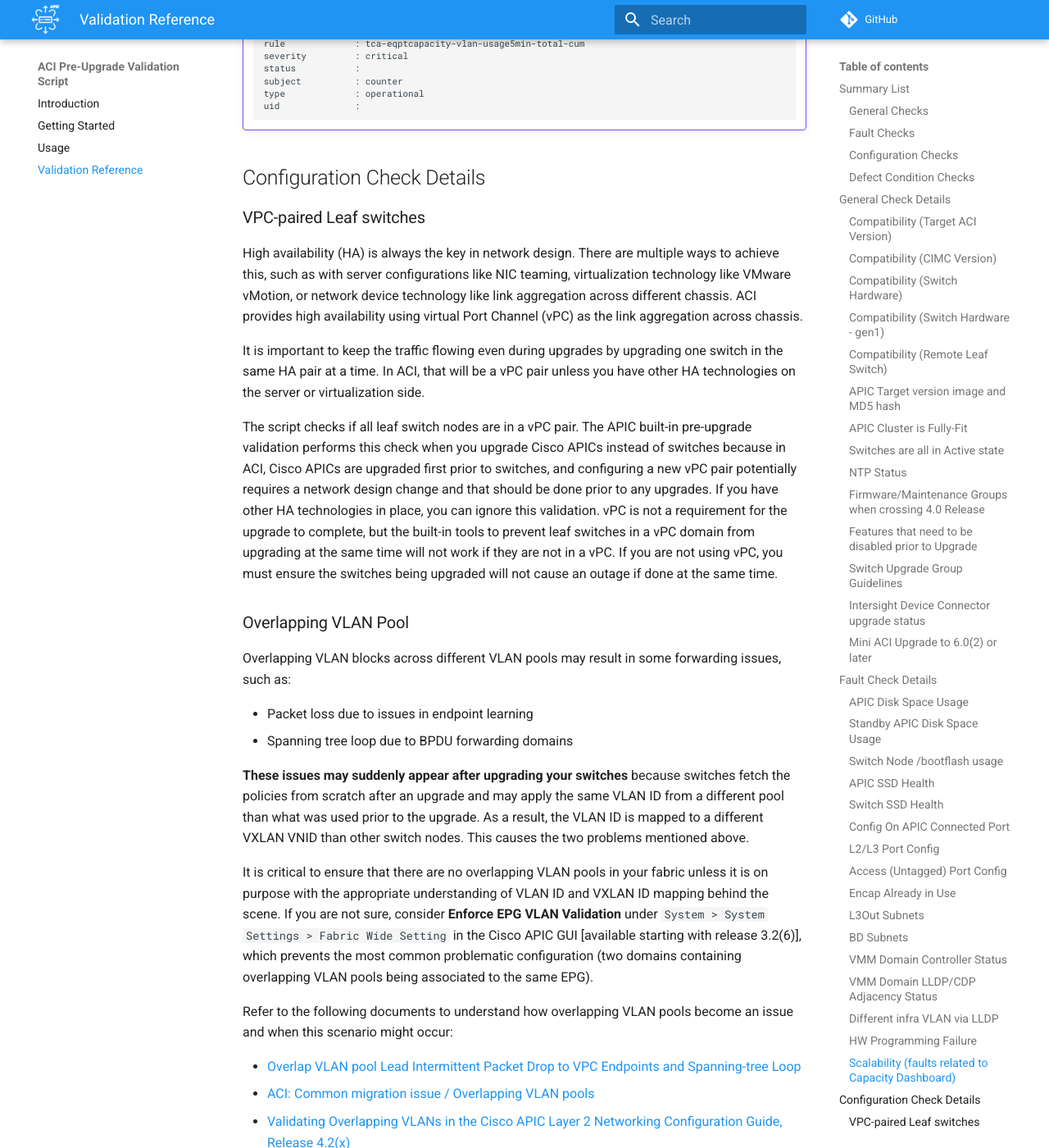
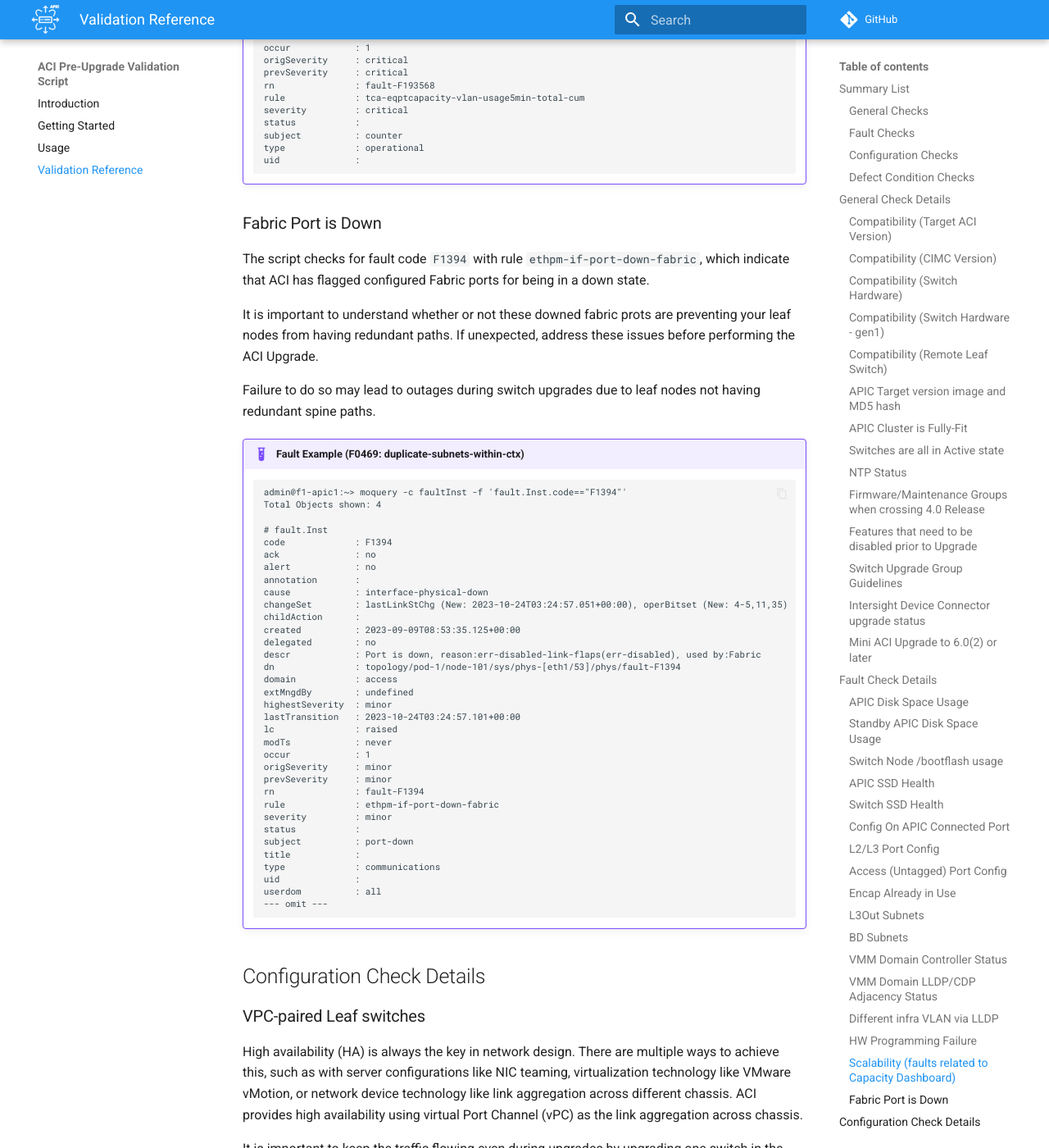
Before and after one commit to datacenter/ACI-Pre-Upgrade-Validation-Script, an MkDocs documentation site: the page built from docs/docs/validations.md, in a window 1280 px wide and 1400 px high, scrolled down 30105 px. Shown: the whole window at 82% size. Built offline with MkDocs 1.6.1 and Material for MkDocs 9.7.7, drawn with Linux system fonts in a browser that asks for light colours; emoji names are drawn with the system emoji font; comment, search, counter and statistics services are not loaded; some of the changed text lies outside the part shown.

Commit message:
fabric_port_down_check check + tests + doc

````diff
--- a/aci-preupgrade-validation-script.py
+++ b/aci-preupgrade-validation-script.py
@@ -2915,7 +2915,7 @@
     unformatted_data = []
     data = []
     recommended_action = 'Identify if these ports are needed for redundancy and reason for being down'
-    doc_url = 'https://datacenter.github.io/ACI-Pre-Upgrade-Validation-Script/validations#ethpm-if-port-down-fabric'
+    doc_url = 'https://datacenter.github.io/ACI-Pre-Upgrade-Validation-Script/validations#fabric-port-is-down'
     print_title(title, index, total_checks)
 
     fault_api =  'faultInst.json'
@@ -2935,7 +2935,7 @@
                 reason = faultInst['faultInst']['attributes']['descr'].split("reason:")[1]
                 data.append([podid, nodeid, port, reason])
             else:
-                unformatted_data.append(faultInst['faultInst']['attributes']['dn'], faultInst['faultInst']['attributes']['descr'])
+                unformatted_data.append([faultInst['faultInst']['attributes']['dn'], faultInst['faultInst']['attributes']['descr']])
 
     if not data and not unformatted_data:
         result = PASS
@@ -3000,7 +3000,7 @@
         lldp_with_infra_vlan_mismatch_check,
         hw_program_fail_check,
         scalability_faults_check,
-        fabric_port_down_check
+        fabric_port_down_check,
 
         # Configurations
         vpc_paired_switches_check,
--- a/docs/docs/validations.md
+++ b/docs/docs/validations.md
@@ -70,6 +70,8 @@
 [Different infra VLAN via LLDP][f16]          | F0454: infra-vlan-mismatch | :white_check_mark: | :white_check_mark: 4.2(4) | :white_check_mark:
 [HW Programming Failure][f17]                 | F3544: L3Out Prefixes<br>F3545: Contracts | :white_check_mark: | :white_check_mark: 5.1(1) | :white_check_mark:
 [Scalability (faults related to Capacity Dashboard)][f18] | TCA faults for eqptcapacityEntity | :white_check_mark: | :no_entry_sign: | :white_check_mark:
+[Fabric Port is Down][f19]                    | F1394: ethpm-if-port-down-fabric | :white_check_mark: | :no_entry_sign: | :no_entry_sign:
+
 
 [f1]: #apic-disk-space-usage
 [f2]: #standby-apic-disk-space-usage
@@ -89,7 +91,7 @@
 [f16]: #different-infra-vlan-via-lldp
 [f17]: #hw-programming-failure
 [f18]: #scalability-faults-related-to-capacity-dashboard
-
+[f19]: #fabric-port-is-down
 
 ### Configuration Checks
 
@@ -1208,6 +1210,52 @@
     ```
 
 
+### Fabric Port is Down
+
+The script checks for fault code `F1394` with rule `ethpm-if-port-down-fabric`, which indicate that ACI has flagged configured Fabric ports for being in a down state.
+
+It is important to understand whether or not these downed fabric prots are preventing your leaf nodes from having redundant paths. If unexpected, address these issues before performing the ACI Upgrade.
+
+Failure to do so may lead to outages during switch upgrades due to leaf nodes not having redundant spine paths.
+
+!!! example "Fault Example (F0469: duplicate-subnets-within-ctx)"
+    ```
+    admin@f1-apic1:~> moquery -c faultInst -f 'fault.Inst.code=="F1394"'
+    Total Objects shown: 4
+
+    # fault.Inst
+    code             : F1394
+    ack              : no
+    alert            : no
+    annotation       :
+    cause            : interface-physical-down
+    changeSet        : lastLinkStChg (New: 2023-10-24T03:24:57.051+00:00), operBitset (New: 4-5,11,35)
+    childAction      :
+    created          : 2023-09-09T08:53:35.125+00:00
+    delegated        : no
+    descr            : Port is down, reason:err-disabled-link-flaps(err-disabled), used by:Fabric
+    dn               : topology/pod-1/node-101/sys/phys-[eth1/53]/phys/fault-F1394
+    domain           : access
+    extMngdBy        : undefined
+    highestSeverity  : minor
+    lastTransition   : 2023-10-24T03:24:57.101+00:00
+    lc               : raised
+    modTs            : never
+    occur            : 1
+    origSeverity     : minor
+    prevSeverity     : minor
+    rn               : fault-F1394
+    rule             : ethpm-if-port-down-fabric
+    severity         : minor
+    status           :
+    subject          : port-down
+    title            :
+    type             : communications
+    uid              :
+    userdom          : all
+    --- omit ---
+    ```
+
 ## Configuration Check Details
 
 ### VPC-paired Leaf switches
````
Also changed, not shown: 2 other files.
